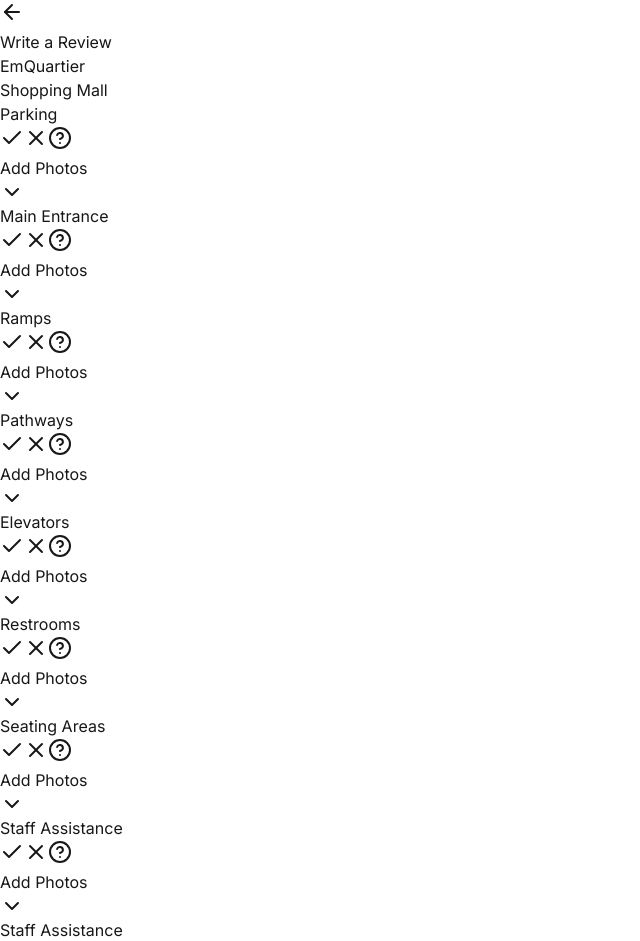
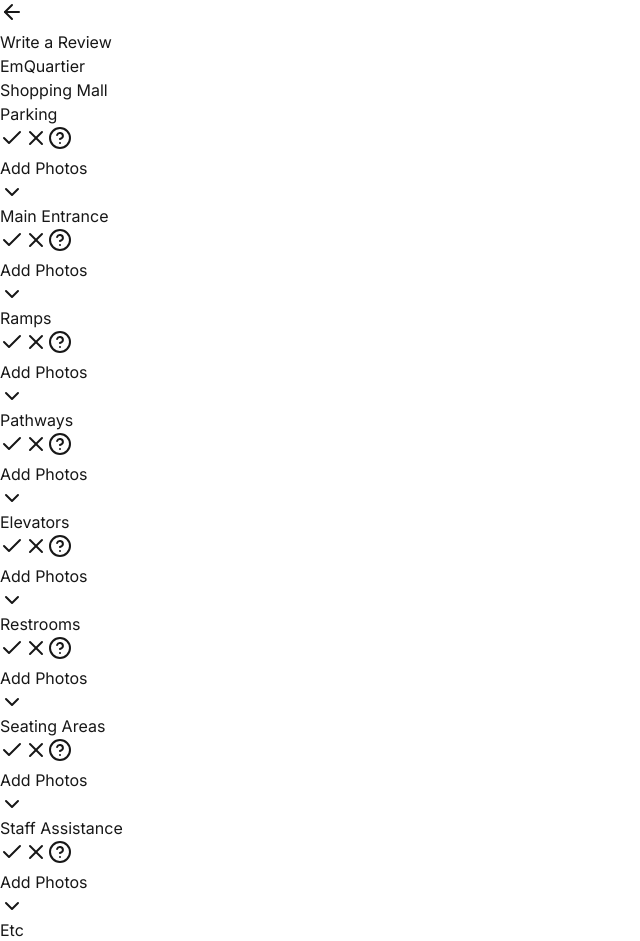
Before and after one commit to gorollth/prototype, a Next.js app: page /review/1 in a window 1280 px wide. Shown: the top 941 px of the page, without its empty margins (0-640 px from the left). Built offline with nearby package versions, Linux system fonts and the light colour scheme.

Commit message:
update login layout

```diff
--- a/src/app/layout.tsx
+++ b/src/app/layout.tsx
@@ -1,31 +1,26 @@
 // src/app/layout.tsx
-import type { Metadata } from 'next'
-import { Inter } from 'next/font/google'
-import './globals.css'
-import Navbar from '@/components/NavBar'
+import type { Metadata } from "next";
+import { Inter } from "next/font/google";
+import "./globals.css";
+import LayoutContent from "@/components/LayoutContent";
 
-const inter = Inter({ subsets: ['latin'] })
+const inter = Inter({ subsets: ["latin"] });
 
 export const metadata: Metadata = {
-  title: 'GOROLL - Accessible Journeys',
-  description: 'A platform for accessible journeys and inclusive communities',
-}
+  title: "GOROLL - Accessible Journeys",
+  description: "A platform for accessible journeys and inclusive communities",
+};
 
 export default function RootLayout({
   children,
 }: {
-  children: React.ReactNode
+  children: React.ReactNode;
 }) {
   return (
     <html lang="en">
       <body className={inter.className}>
-        <div className="flex h-screen flex-col">
-          <main className="flex-1">
-            {children}
-          </main>
-          <Navbar />
-        </div>
+        <LayoutContent>{children}</LayoutContent>
       </body>
     </html>
-  )
+  );
 }
--- a/src/components/AccessibilityLegend.tsx
+++ b/src/components/AccessibilityLegend.tsx
@@ -8,7 +8,7 @@
   const [isExpanded, setIsExpanded] = useState(true);
 
   return (
-    <div className="absolute left-0 bottom-38 z-[1000]">
+    <div className="absolute left-0 bottom-36 z-[1000]">
       {/* Vertical Label - visible when collapsed */}
       <div
         className={`
--- /dev/null
+++ b/src/components/LayoutContent.tsx
@@ -0,0 +1,24 @@
+// src/components/LayoutContent.tsx
+"use client";
+
+import { usePathname } from "next/navigation";
+import Navbar from "@/components/NavBar";
+
+export default function LayoutContent({
+  children,
+}: {
+  children: React.ReactNode;
+}) {
+  const pathname = usePathname();
+  const isAuthPage =
+    pathname === "/login" ||
+    pathname === "/signup" ||
+    pathname === "/forgot-password";
+
+  return (
+    <div className="flex h-screen flex-col">
+      <main className="flex-1">{children}</main>
+      {!isAuthPage && <Navbar />}
+    </div>
+  );
+}
--- a/src/data/locations.ts
+++ b/src/data/locations.ts
@@ -160,10 +160,10 @@
         ],
       },
       etc: {
-        name: "Staff Assistance",
+        name: "Etc",
         isLiked: null,
         votes: {
-          like: 28,
+          like: 22,
           dislike: 8,
           notSure: 5,
         },
@@ -314,7 +314,7 @@
         ],
       },
       etc: {
-        name: "Staff Assistance",
+        name: "Etc",
         isLiked: null,
         votes: {
           like: 10,
@@ -477,7 +477,7 @@
         ],
       },
       etc: {
-        name: "Staff Assistance",
+        name: "Etc",
         isLiked: null,
         votes: {
           like: 18,
@@ -640,7 +640,7 @@
         ],
       },
       etc: {
-        name: "Staff Assistance",
+        name: "Etc",
         isLiked: null,
         votes: {
           like: 20,
```
